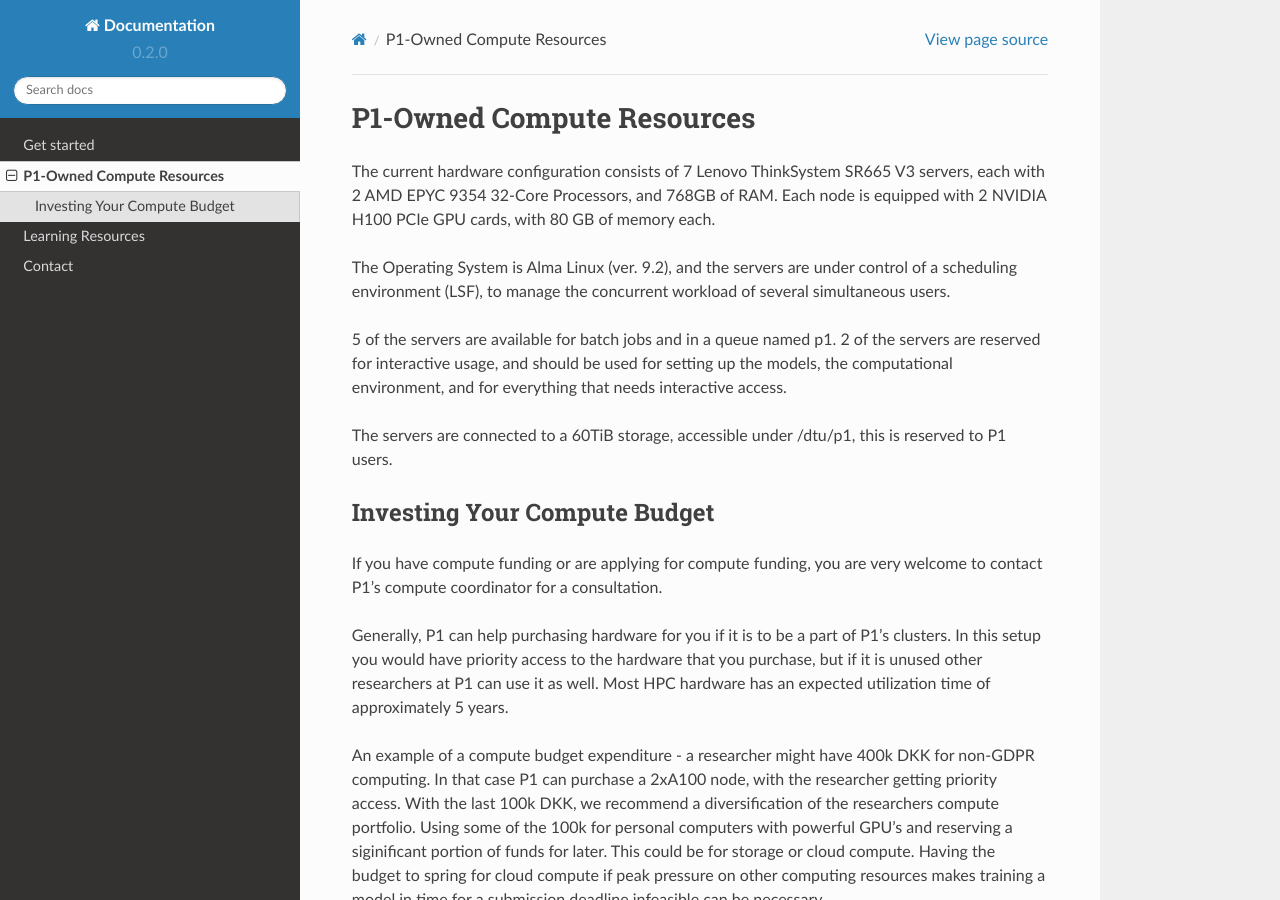
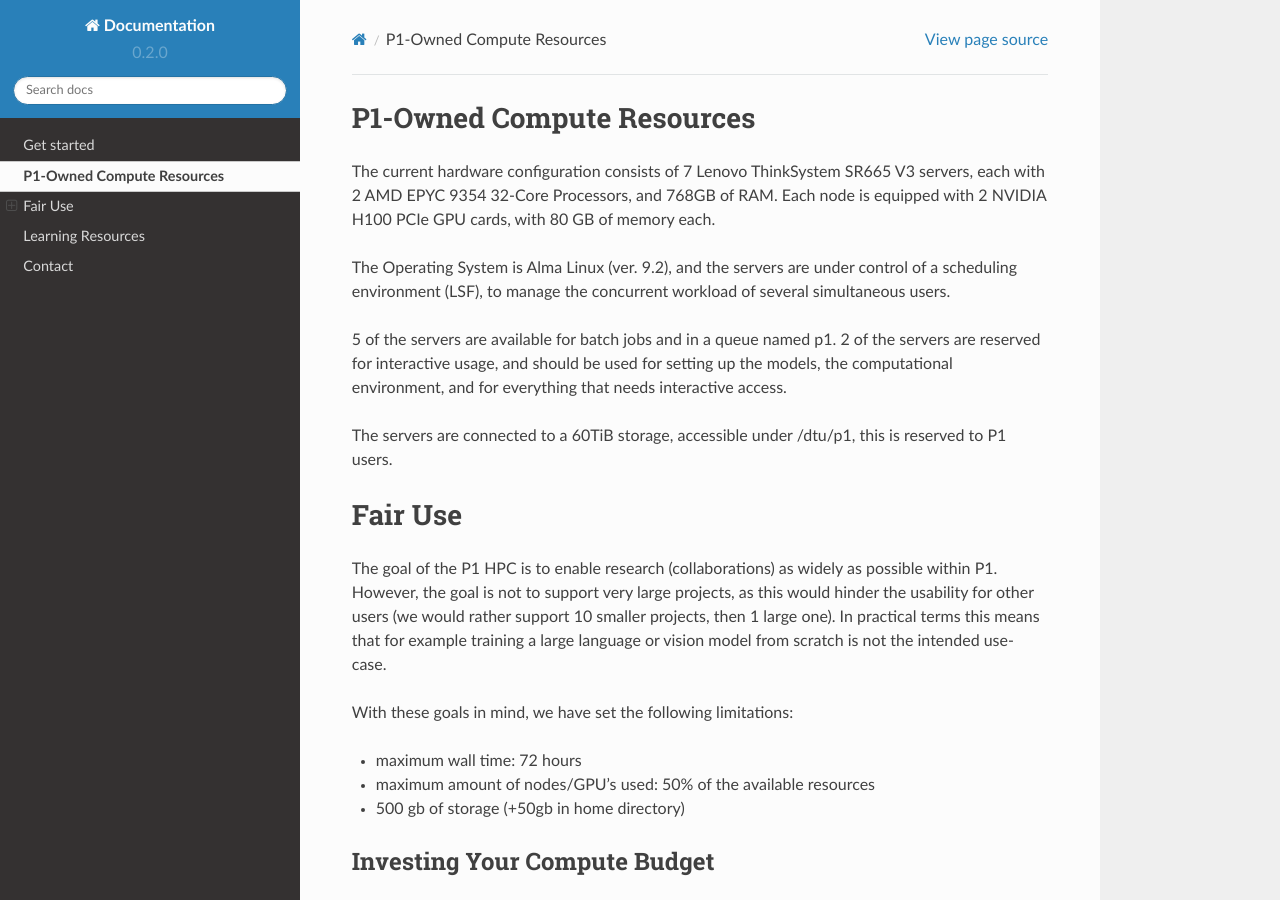
Before and after one commit to Pioneer-Centre-for-AI/p1-compute-documentation, a Sphinx documentation site: the page built from docs/source/compute-resources.rst, in a window 1280 px wide and 900 px high. Built offline with Sphinx 7.4.7 and the Read the Docs theme 2.0.0, drawn with Linux system fonts in a browser that asks for light colours.

Commit message:
Added a paragraph about fair/intended use

```diff
--- a/docs/source/compute-resources.rst
+++ b/docs/source/compute-resources.rst
@@ -9,6 +9,21 @@
 2 of the servers are reserved for interactive usage, and should be used for setting up the models, the computational environment, and for everything that needs interactive access.
 
 The servers are connected to a 60TiB storage, accessible under /dtu/p1, this is reserved to P1 users.
+
+Fair Use
+########
+The goal of the P1 HPC is to enable research (collaborations) as widely as
+possible within P1. However, the goal is not to support very large projects, as
+this would hinder the usability for other users (we would rather support 10
+smaller projects, then 1 large one). In practical terms this means that for
+example training a large language or vision model from scratch is not the
+intended use-case.
+
+With these goals in mind, we have set the following limitations:
+
+* maximum wall time: 72 hours
+* maximum amount of nodes/GPU's used: 50% of the available resources
+* 500 gb of storage (+50gb in home directory)
 
 Investing Your Compute Budget
 *****************************
```
